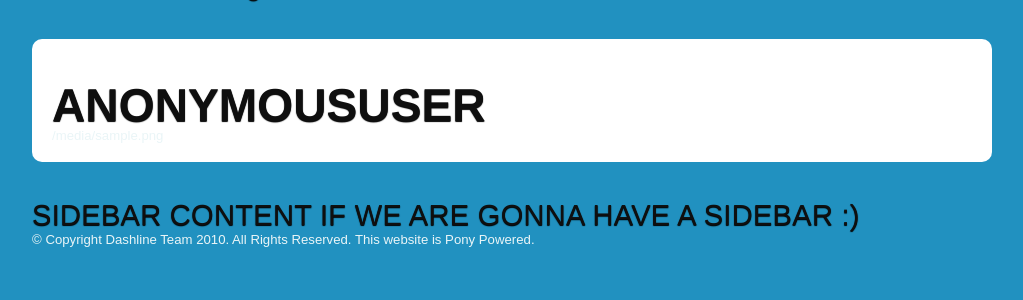
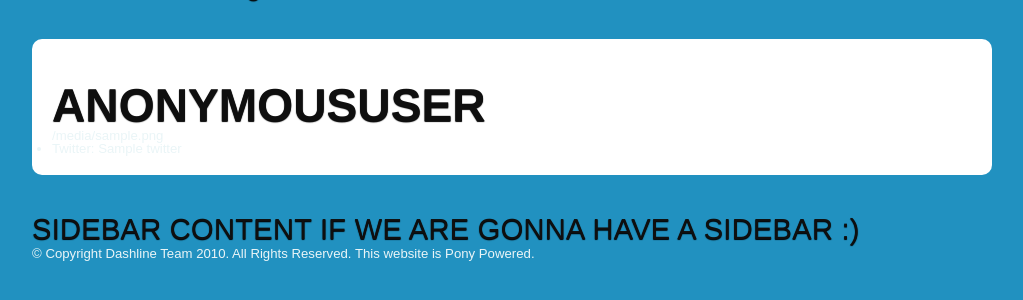
Before and after one commit to chronossc/dashline, a Django app: template dashline/templates/profiles/profile_detail.html in a window 1280 px wide. Shown: the part 96-396 px from the top of the page, without its empty margins (128-1151 px from the left). Run offline with Django 3.2, Linux system fonts and the light colour scheme; the template is opened without the code that fills it: most values are stand-ins (such as "Sample title", 1, 10 or a date in 2020); parts of the project's set-up code (start-up, migrations or seed data) failed here and were passed over; some libraries are stand-ins or nearby versions.

Commit message:
added twitter in profile

```diff
--- a/dashline/apps/users/models.py
+++ b/dashline/apps/users/models.py
@@ -9,6 +9,7 @@ from apps.users import signals as users_signals
 
 class UserProfile(models.Model):
     user = models.ForeignKey(User, unique=True)
+    twitter = models.URLField(blank=True)
 
     @property
     def avatar(self):
--- a/dashline/templates/profiles/profile_detail.html
+++ b/dashline/templates/profiles/profile_detail.html
@@ -3,4 +3,7 @@
 {% block content %}
 <h1>{{ user }}</h1>
 {{ profile.avatar|safe }}
+<ul>
+    {% if profile.twitter %}<li>Twitter: {{ profile.twitter }}</li>{% endif %}
+</ul>
 {% endblock %}
```
